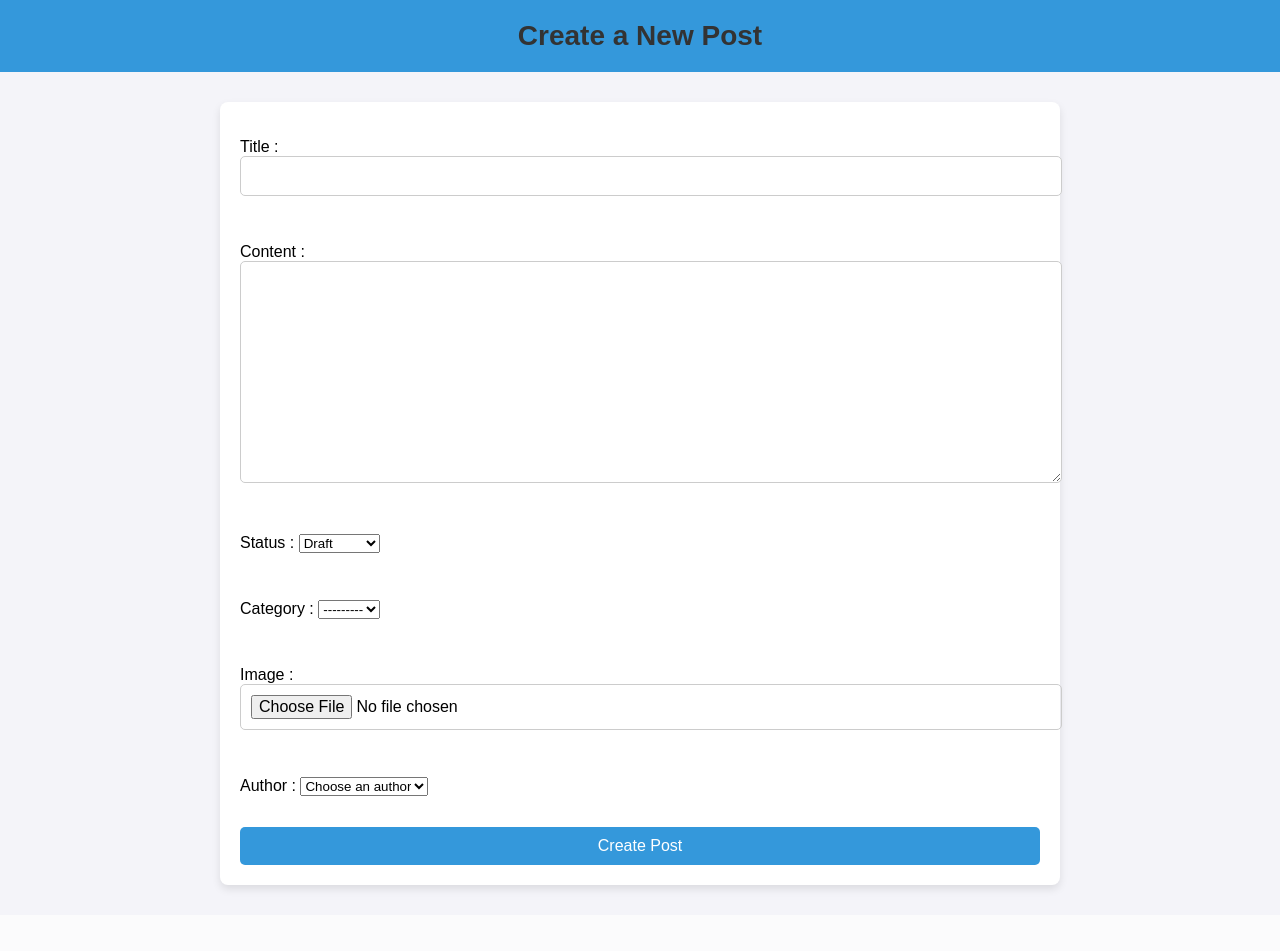
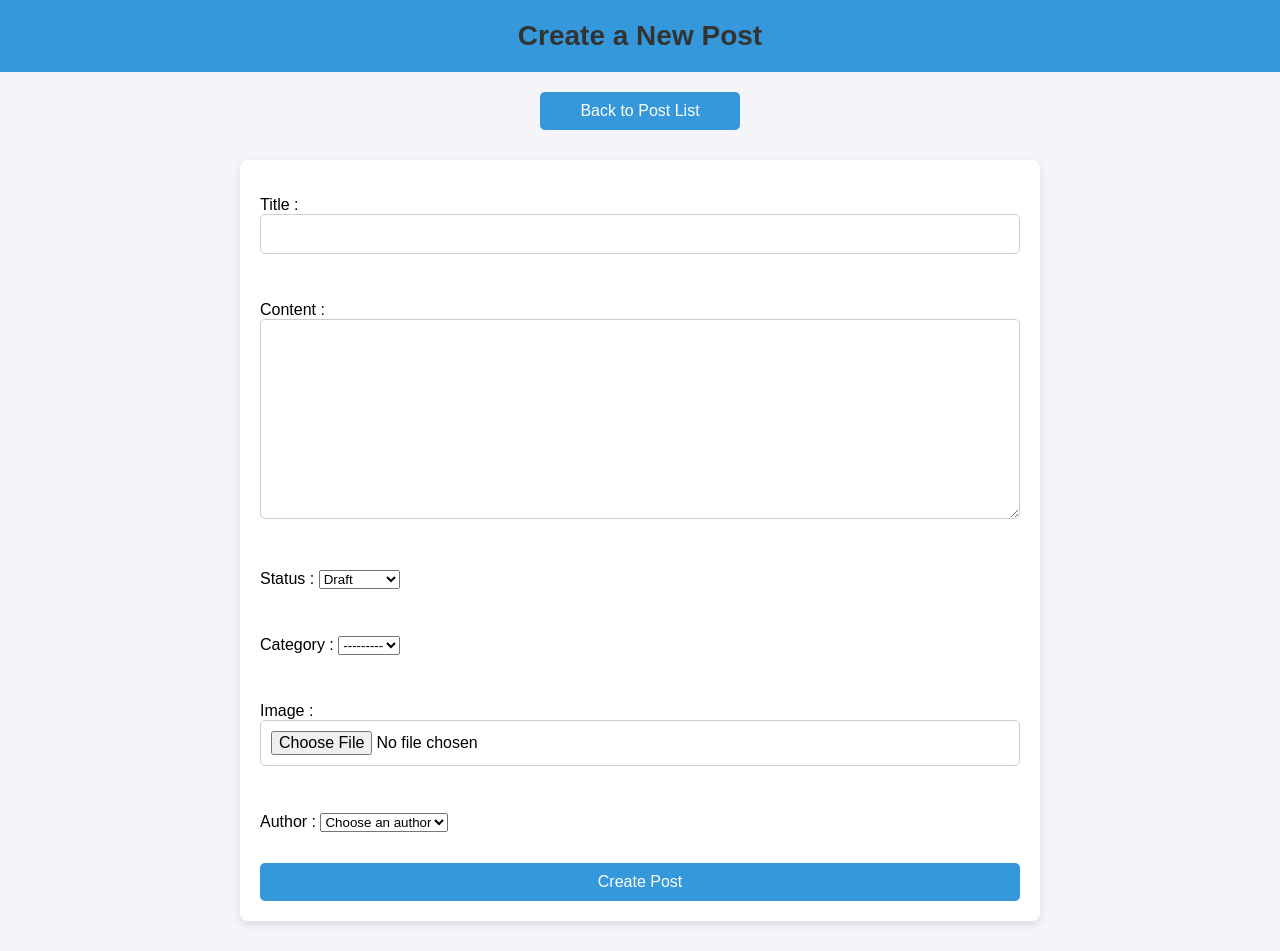
Before and after one commit to Jarvis-69/Django, a Django app: page /create/ in a window 1280 px wide. Before the commit the page ends 892 px from the top, so only its background shows below. Run offline with Django 5.2, Linux system fonts and the light colour scheme; data that the repository does not hold is empty.

Commit message:
Update create_post.html

```diff
--- a/blog_project/blog/templates/blog/create_post.html
+++ b/blog_project/blog/templates/blog/create_post.html
@@ -11,6 +11,12 @@
             background-color: #f4f4f9;
             margin: 0;
             padding: 0;
+            box-sizing: border-box; /* Ajout pour inclure padding et bordure dans la taille des éléments */
+        }
+
+        /* Pour tous les éléments, appliquer box-sizing border-box */
+        * {
+            box-sizing: border-box; /* Assure que le padding et la bordure sont inclus dans la largeur totale */
         }
 
         h1 {
@@ -45,6 +51,7 @@
             border-radius: 5px;
             border: 1px solid #ccc;
             width: 100%;
+            box-sizing: border-box; /* Ajout de box-sizing pour éviter les dépassements */
         }
 
         /* Style spécifique pour les textarea */
@@ -72,11 +79,41 @@
             font-size: 14px;
             margin-top: -10px;
         }
+
+        /* Style du bouton de retour */
+        .back-button {
+            background-color: #3498db;
+            color: white;
+            cursor: pointer;
+            border: none;
+            padding: 10px 20px;
+            border-radius: 5px;
+            font-size: 16px;
+            text-align: center;
+            display: block;
+            width: 200px;
+            margin: 20px auto;
+            transition: background-color 0.3s ease;
+        }
+
+        .back-button:hover {
+            background-color: #2980b9;
+        }
+
+        /* Enlever le texte souligné sur les liens */
+        a {
+            text-decoration: none; /* Enlève le soulignement */
+        }
     </style>
 </head>
 <body>
 
     <h1>Create a New Post</h1>
+
+    <!-- Bouton de retour à la liste des posts -->
+    <a href="{% url 'post_list' %}">
+        <button class="back-button">Back to Post List</button>
+    </a>
 
     <!-- Formulaire de création d'article -->
     <div class="form-container">
@@ -94,6 +131,7 @@
             <!-- Bouton pour soumettre -->
             <button type="submit">Create Post</button>
         </form>
+
     </div>
 
 </body>
```
